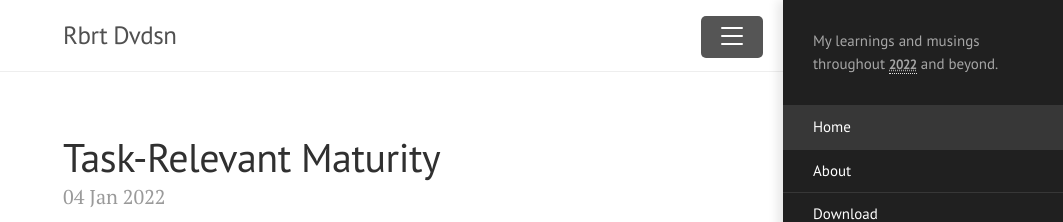
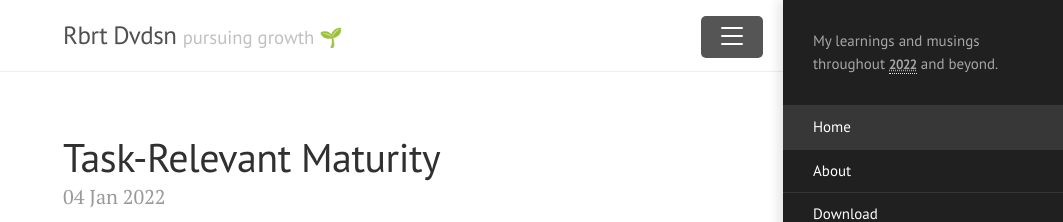
Before and after one commit to rbrtdvdsn/rbrtdvdsn.github.io, a Jekyll site: the page built from index.html, in a window 1280 px wide and 900 px high. Shown: the top 222 px of the window, without its empty margins (217-1280 px from the left). Built offline with Jekyll 4.4.1, drawn with Linux system fonts in a browser that asks for light colours; the list of posts is cut into pages by our own code.

Commit message:
updated tagline

```diff
--- a/_config.yml
+++ b/_config.yml
@@ -1,6 +1,6 @@
 # Setup
 title:               Rbrt Dvdsn
-tagline:             ''
+tagline:             'pursuing growth 🌱'
 description:         'My learnings and musings throughout <abbr title="The Year of Growth" style="color:#a6a6a6;" >2022</abbr> and beyond.'
 url:                 http://rbrt.xyz
 baseurl:             ''
```
